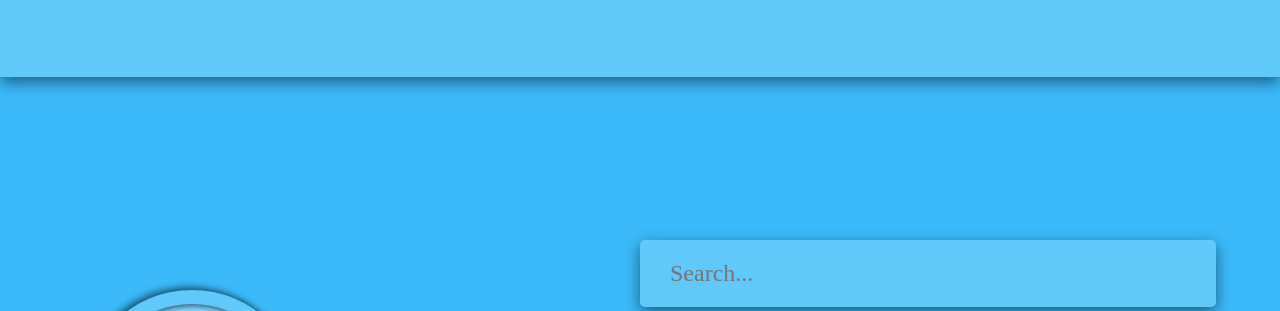
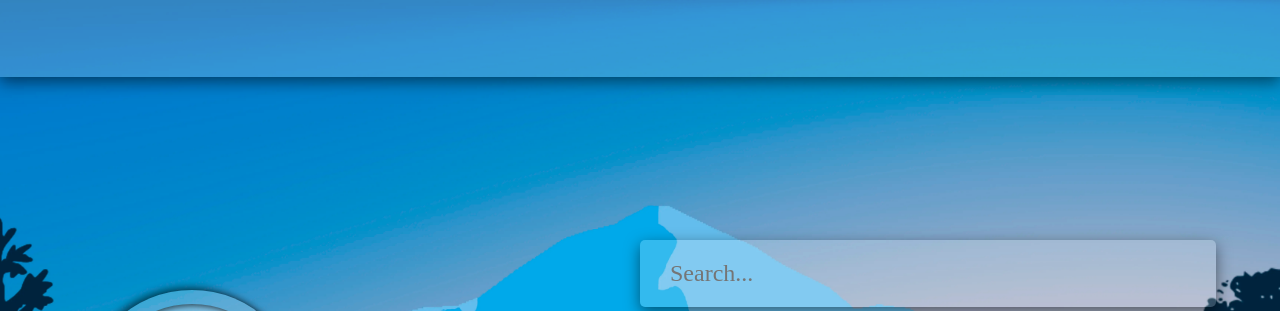
Before and after one commit to Maxi-TM/maxi-mainpage, a plain HTML site: page index.html in a window 1280 px wide. Shown: the top 311 px of the page. Drawn offline with nearby package versions, Linux system fonts and the light colour scheme.

Commit message:
Update styles.css

```diff
--- a/assets/css/styles.css
+++ b/assets/css/styles.css
@@ -10,7 +10,7 @@
 }
 body {
     background-color: var(--light-blue);
-    background-image: url('../../background.webp');
+    background-image: url('../../assets/images/background.webp');
     background-size: cover;
     background-repeat: no-repeat;
     background-position: center;
```
